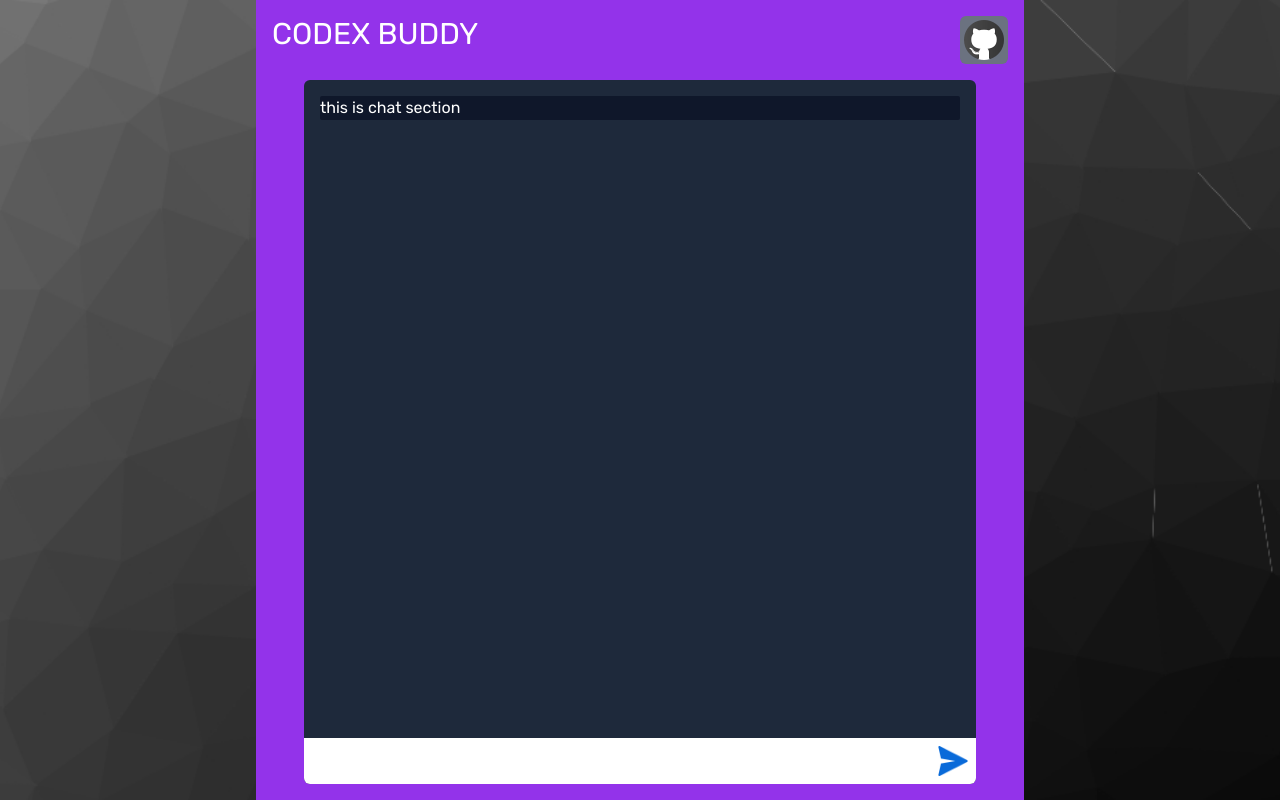
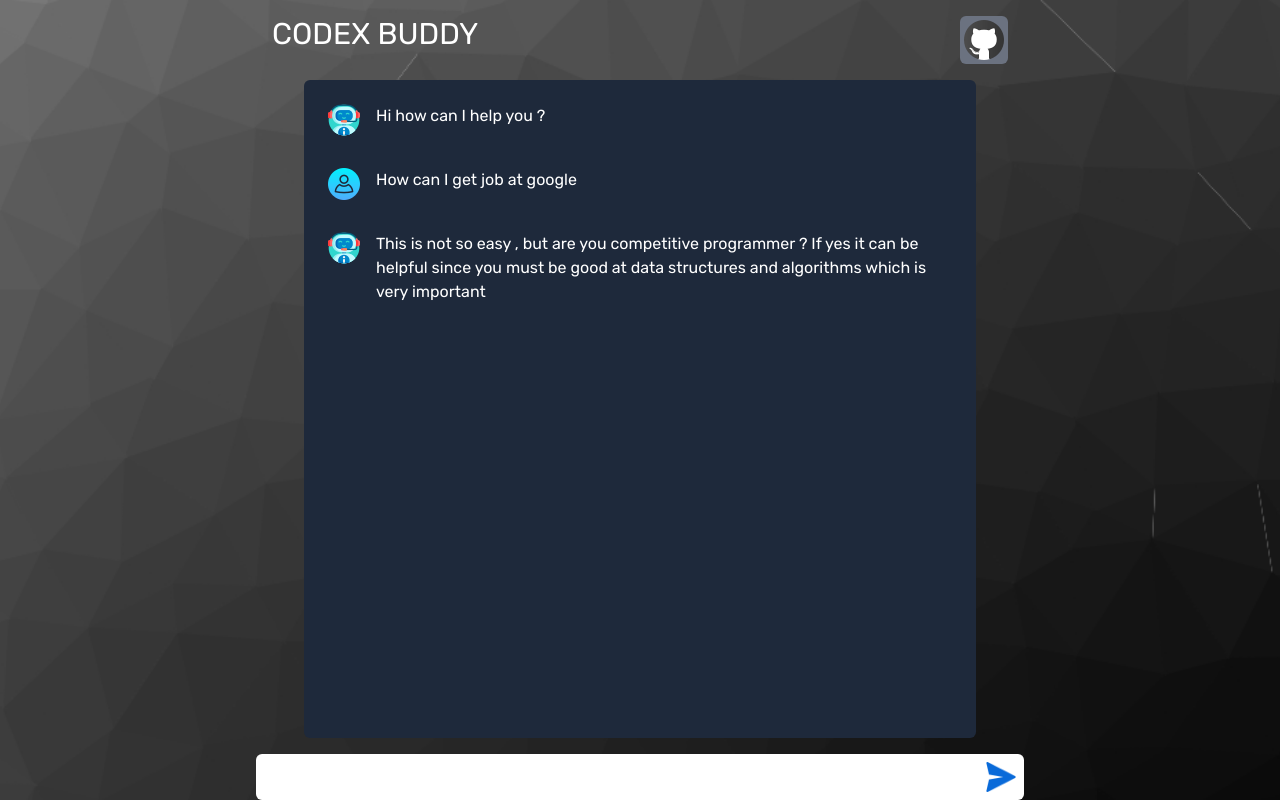
Before and after one commit to saurabhmehta1601/chat-buddy-react-website, a React (Vite) app in the folder frontend/: page / in a window 1280 px wide. Built offline with nearby package versions, Linux system fonts and the light colour scheme.

Commit message:
feat: complete page layout

```diff
--- a/frontend/package.json
+++ b/frontend/package.json
@@ -9,8 +9,10 @@
     "preview": "vite preview"
   },
   "dependencies": {
+    "axios": "^1.2.2",
     "react": "^18.2.0",
-    "react-dom": "^18.2.0"
+    "react-dom": "^18.2.0",
+    "react-uuid": "^2.0.0"
   },
   "devDependencies": {
     "@types/react": "^18.0.26",
--- a/frontend/src/App.tsx
+++ b/frontend/src/App.tsx
@@ -1,25 +1,57 @@
+import React, { useState } from "react"
+import ChatSection from "./components/ChatSection"
 import Header from "./components/Header"
+import PromptSubmitForm from "./components/PromptSubmitForm"
+import axios from "axios"
+import uuid from "react-uuid"
+
+interface IMessage {
+  id: string
+  sender: "bot" | "user"
+  text: string
+}
 
 function App() {
+  const [prompt, setPrompt] = useState('')
+  const [messages, setMessages] = useState<IMessage[]>([
+    { id: "1", sender: "bot", text: "Hi how can I help you ? " },
+    { id: "2", sender: "user", text: "How can I get job at google " },
+    { id: "3", sender: "bot", text: "This is not so easy , but are you competitive programmer ? If yes it can be helpful since you must be good at data structures and algorithms which is very important" }
+  ])
+
+  const handlePromptSubmission = async (e: React.FormEvent) => {
+    e.preventDefault()
+    if (prompt.trim() === "") return
+
+    try {
+
+      const userMessageId = uuid()
+      setMessages(messages => [...messages, { id: userMessageId, sender: "user", text: prompt }])
+
+      const completionResponse = await axios.post('http://localhost:8000/get-completion', { prompt }, {
+        headers: {
+          'Content-Type': "application/json"
+        }
+      })
+      const { id, autoComplete } = completionResponse.data
+      setMessages(messages => [...messages, { id, sender: "bot", text: autoComplete }])
+    } catch (error) {
+
+    }
+
+  }
   return (
-    <div className="h-screen max-w-3xl mx-auto flex flex-col bg-purple-600 ">
+    <div className="h-screen max-w-3xl mx-auto flex flex-col ">
       <Header />
+      <ChatSection messages={messages} />
+      <PromptSubmitForm
+        prompt={prompt}
+        setPrompt={setPrompt}
+        onSubmit={handlePromptSubmission}
+      />
+    </div>
 
-      <main
-        className=" max-w-2xl bg-slate-800 rounded-md flex-1 flex flex-col mb-4 self-center w-full"
-      >
-        <section className="min-h-[200px] p-4 text-white flex-1 ">
-          <div className="w-full rounded-sm bg-slate-900 flex-1">this is chat section</div>
-        </section>
-        <form action="" className="flex bg-white rounded-b-md">
-          <input type="text" className="w-full outline-none p-2 bg-transparent" />
-          <button className="p-2">
-            <img src="/assets/icon-send-message.png" width={32} height={32} />
-          </button>
-
-        </form>
-      </main>
-    </div>)
+  )
 }
 
 export default App
```
Also changed, not shown: 1 other file (tests, documents, lock files or other folders).
